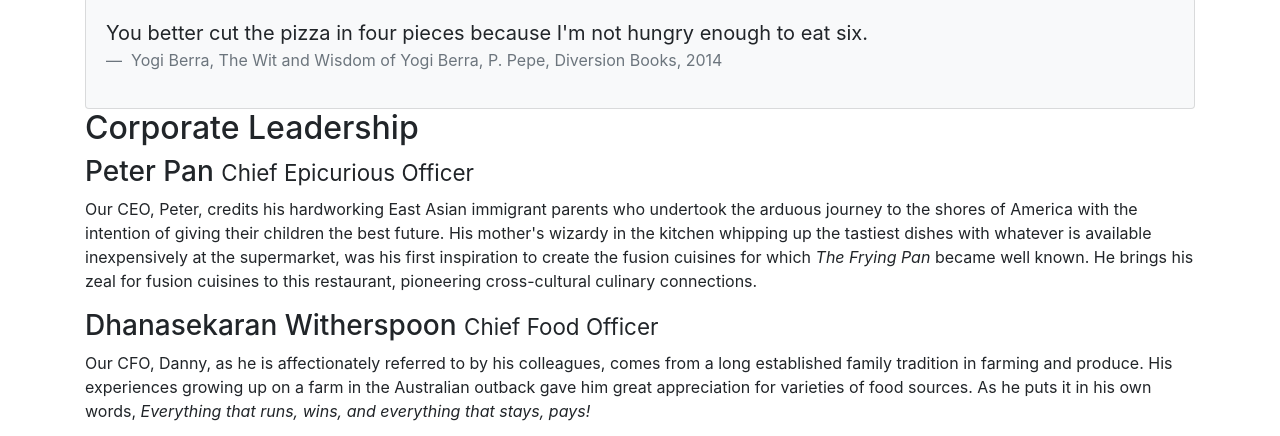
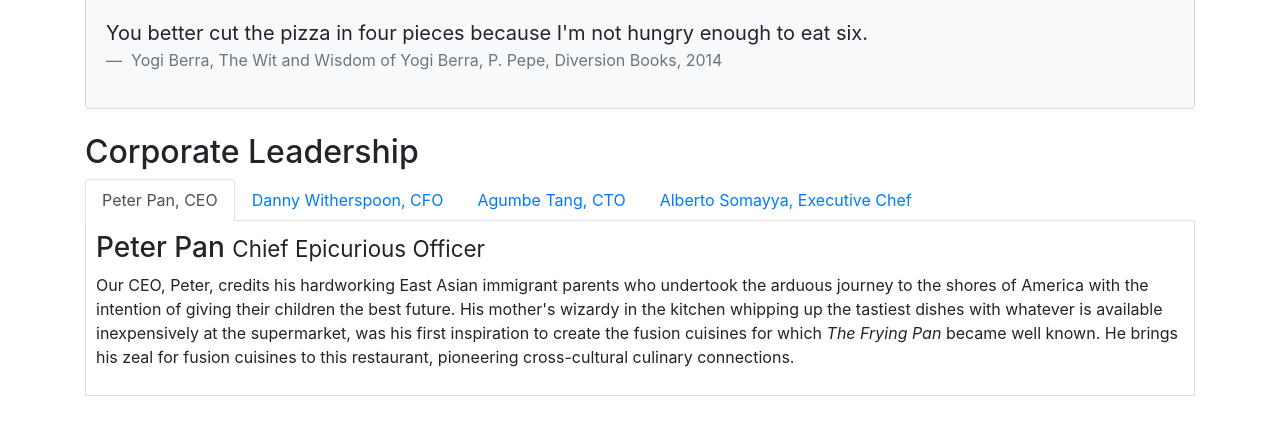
Before and after one commit to Chiaseathao/bootstrap4, a website: page aboutus.html in a window 1280 px wide. Shown: the part 762-1198 px from the top of the page. Drawn offline with nearby package versions, Linux system fonts and the light colour scheme.

Commit message:
pills and navigation

```diff
--- a/aboutus.html
+++ b/aboutus.html
@@ -93,25 +93,64 @@
                 </div>
             </div>
         </div>
-        <div class="row">
-            <div class="col-sm-12">
+
+        <div class="row mt-4">
+            <div class="col-12">
                 <h2>Corporate Leadership</h2>
+
+                <ul class="nav nav-tabs">
+                    <li class="nav-item">
+                        <a class="nav-link active" href="#peter" role="tab" data-toggle="tab">
+                            Peter Pan, CEO
+                        </a>
+                    </li>
+                    <li class="nav-item">
+                        <a class="nav-link" href="#danny" role="tab" data-toggle="tab">
+                           Danny Witherspoon, CFO
+                        </a>
+                    </li>
+                    <li class="nav-item">
+                        <a class="nav-link" href="#agumbe" role="tab" data-toggle="tab">
+                            Agumbe Tang, CTO
+                        </a>
+                    </li>
+                    <li class="nav-item">
+                        <a class="nav-link" href="#alberto" role="tab" data-toggle="tab">
+                            Alberto Somayya, Executive Chef
+                        </a>
+                    </li>
+                </ul>
+
+                <div class="tab-content">
+                    <div role="tabpanel" class="tab-pane fade show active" id="peter">
                         <h3>Peter Pan <small>Chief Epicurious Officer</small></h3>
                         <p class="d-none d-sm-block">Our CEO, Peter, credits his hardworking East Asian immigrant parents who undertook the arduous journey to the shores of America with the intention of giving their children the best future. His mother's wizardy in the kitchen whipping up the tastiest dishes with whatever is available inexpensively at the supermarket, was his first inspiration to create the fusion cuisines for which <em>The Frying Pan</em> became well known. He brings his zeal for fusion cuisines to this restaurant, pioneering cross-cultural culinary connections.</p>
+                    </div>
+
+                    <div role="tabpanel" class="tab-pane fade show" id="danny">
                         <h3>Dhanasekaran Witherspoon <small>Chief Food Officer</small></h3>
                         <p class="d-none d-sm-block">Our CFO, Danny, as he is affectionately referred to by his colleagues, comes from a long established family tradition in farming and produce. His experiences growing up on a farm in the Australian outback gave him great appreciation for varieties of food sources. As he puts it in his own words, <em>Everything that runs, wins, and everything that stays, pays!</em></p>
+
+                    </div>
+
+                    <div role="tabpanel" class="tab-pane fade show" id="agumbe">
                         <h3>Agumbe Tang <small>Chief Taste Officer</small></h3>
                         <p class="d-none d-sm-block">Blessed with the most discerning gustatory sense, Agumbe, our CTO, personally ensures that every dish that we serve meets his exacting tastes. Our chefs dread the tongue lashing that ensues if their dish does not meet his exacting standards. He lives by his motto, <em>You click only if you survive my lick.</em></p>
+                    </div>
+
+                    <div role="tabpanel" class="tab-pane fade show" id="alberto">
                         <h3>Alberto Somayya <small>Executive Chef</small></h3>
                         <p class="d-none d-sm-block">Award winning three-star Michelin chef with wide International experience having worked closely with whos-who in the culinary world, he specializes in creating mouthwatering Indo-Italian fusion experiences. He says, <em>Put together the cuisines from the two craziest cultures, and you get a winning hit! Amma Mia!</em></p>
                     </div>
                 </div>
+            </div>
+        </div>
+
         <div class="row row-content">
             <div class="col-12 col-sm-9">
                 <h2>Facts &amp; Figures</h2>
             </div>
             <div class="col-12 col-sm-3">
-
             </div>
         </div>
     </div>
--- a/css/styles.css
+++ b/css/styles.css
@@ -33,6 +33,13 @@ body{
     z-index: 0;
 }
 
-.navbar-dark{
+.navbar-dark {
     background-color: #512DA8;
 }
+
+.tab-content {
+    border-left: 1px solid #ddd;
+    border-right: 1px solid #ddd;
+    border-bottom: 1px solid #ddd;
+    padding: 10px;
+}
```
Lines whose indentation alone changed are shown as unchanged.
